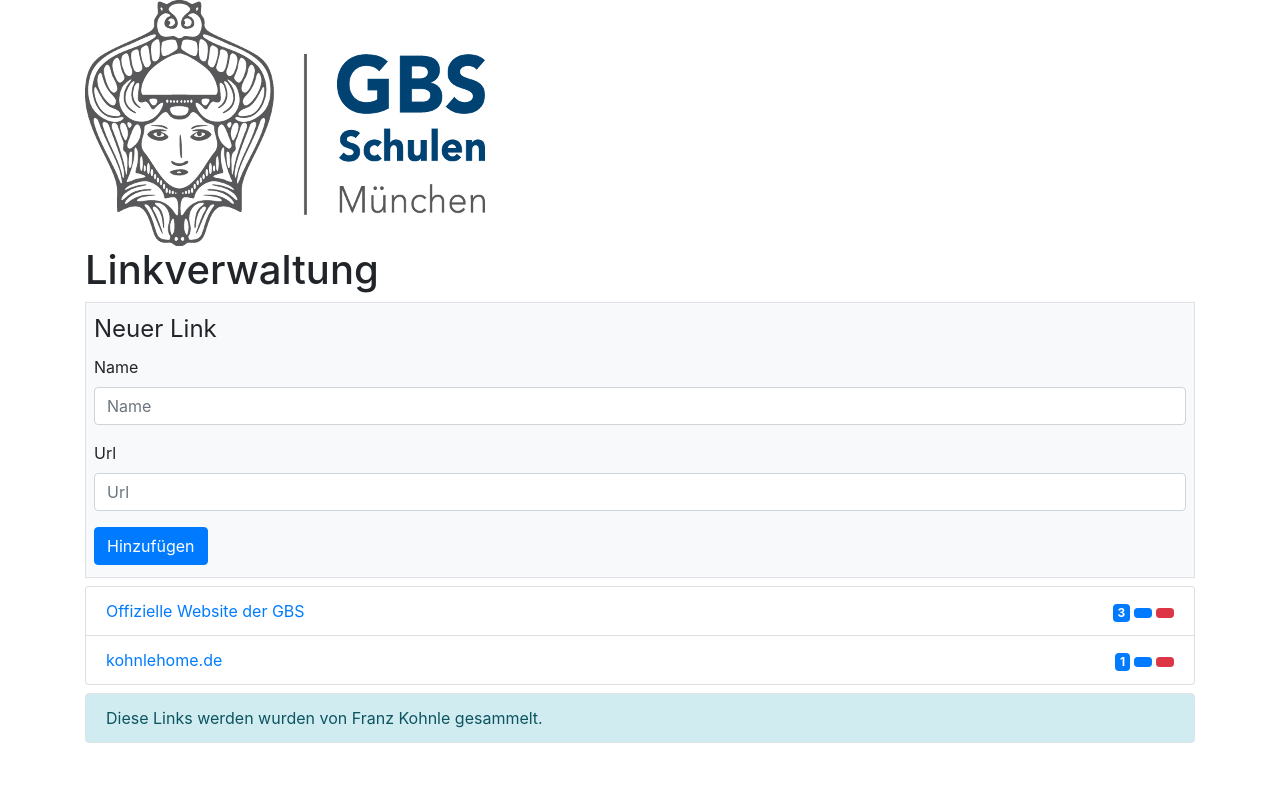
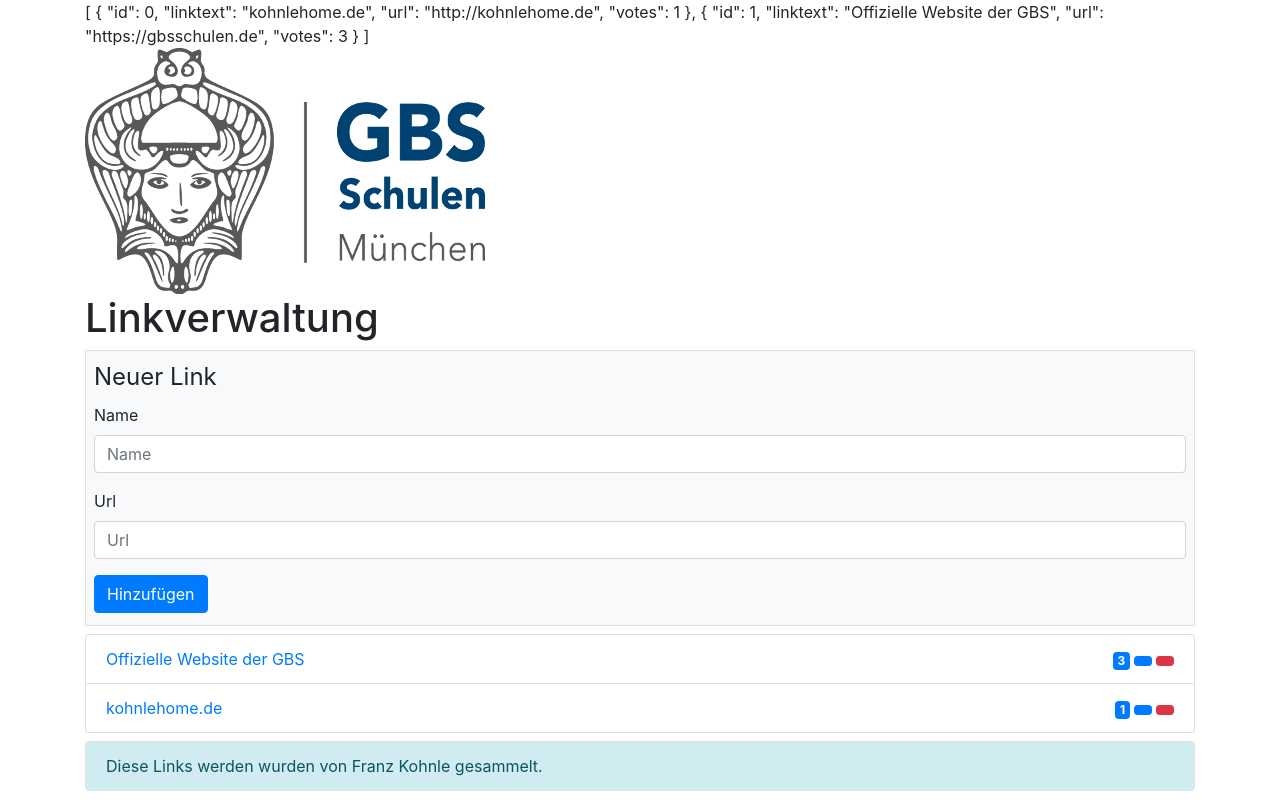
Before and after one commit to meisterk/linkverwaltung2, a Vue app: page / in a window 1280 px wide. Built offline with nearby package versions, Linux system fonts and the light colour scheme; some icons are missing.

Commit message:
Add store

```diff
--- a/package.json
+++ b/package.json
@@ -9,11 +9,13 @@
   },
   "dependencies": {
     "core-js": "^3.8.1",
-    "vue": "^3.0.4"
+    "vue": "^3.0.4",
+    "vuex": "^4.0.0-0"
   },
   "devDependencies": {
     "@vue/cli-plugin-babel": "^4.5.9",
     "@vue/cli-plugin-eslint": "^4.5.9",
+    "@vue/cli-plugin-vuex": "^4.5.9",
     "@vue/cli-service": "^4.5.9",
     "@vue/compiler-sfc": "^3.0.4",
     "babel-eslint": "^10.1.0",
--- a/src/App.vue
+++ b/src/App.vue
@@ -1,5 +1,6 @@
 <template>
   <div class="container">
+    {{ this.$store.getters.links.default }}
     <MyHeader />
     <main>
       <MyForm @hinzufuegen="hinzufuegen" />
--- a/src/main.js
+++ b/src/main.js
@@ -1,4 +1,5 @@
 import { createApp } from 'vue'
 import App from './App.vue'
+import store from './store'
 
-createApp(App).mount('#app')
+createApp(App).use(store).mount('#app')
--- /dev/null
+++ b/src/store/index.js
@@ -0,0 +1,31 @@
+import { createStore } from 'vuex'
+
+export default createStore({
+  state: {
+    links: {
+      default: [
+        {
+          id: 0,
+          linktext: "kohnlehome.de",
+          url: "http://kohnlehome.de",
+          votes: 1,
+        },
+        {
+          id: 1,
+          linktext: "Offizielle Website der GBS",
+          url: "https://gbsschulen.de",
+          votes: 3,
+        },
+      ]
+    }
+  },
+  getters: {
+    links: (state) => state.links,
+  },
+  mutations: {
+  },
+  actions: {
+  },
+  modules: {
+  }
+})
```
Also changed, not shown: 1 other file (tests, documents, lock files or other folders).
